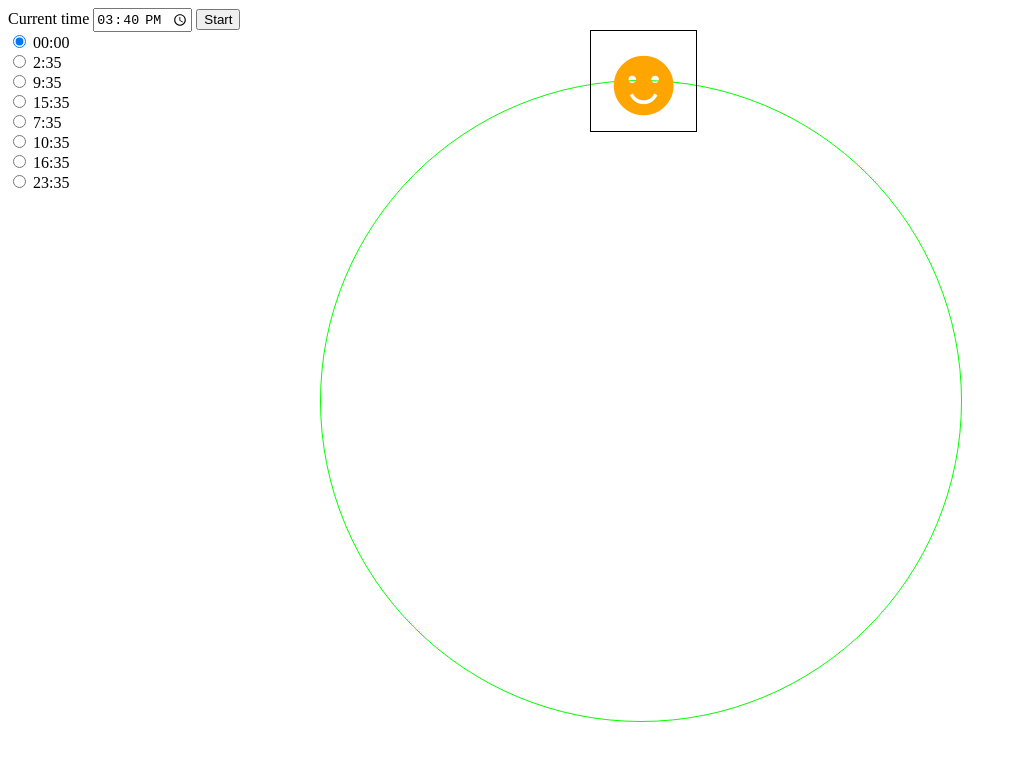
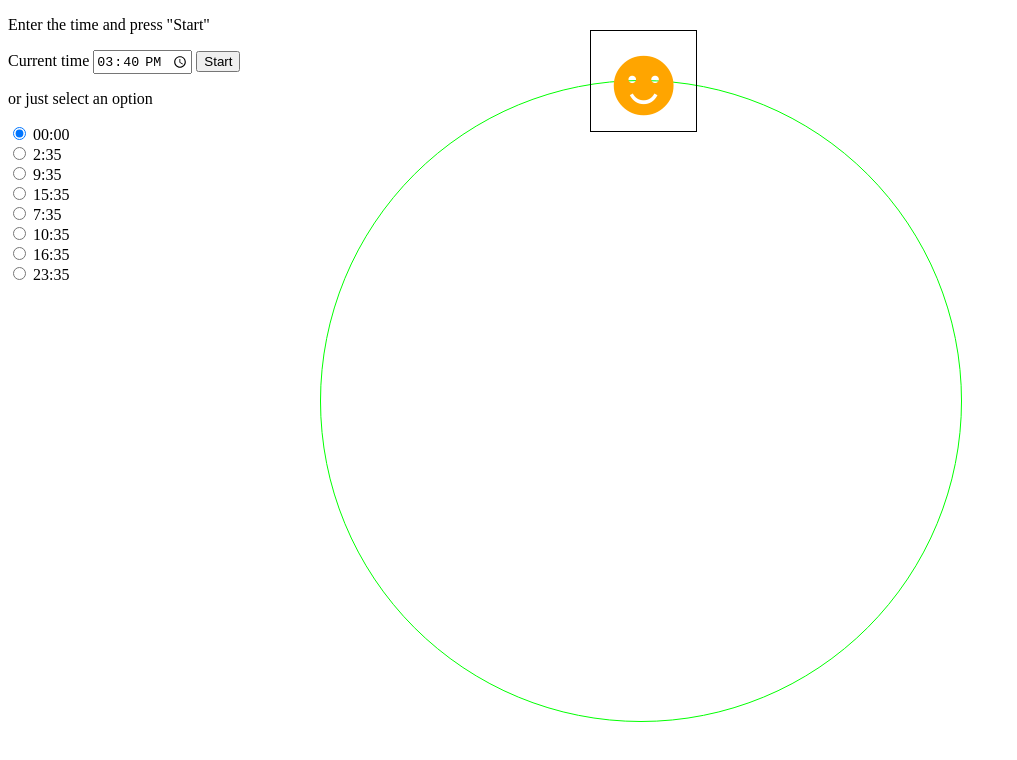
Before and after one commit to cwayfinder/sunrize-animation, a plain HTML site: page index.html in a window 1280 px wide. Shown: the whole page, without its empty margins (0-1017 px from the left). Drawn offline with Linux system fonts and the light colour scheme.

Commit message:
Add paragraphs with description

```diff
--- a/index.html
+++ b/index.html
@@ -10,11 +10,13 @@
 <body>
 
 <div class="toolbar">
+  <p>Enter the time and press "Start"</p>
   <label for="current-time">Current time</label>
   <input type="time" id="current-time" value="15:40" min="00:00" max="23:59">
   <button id="start">Start</button>
   <br>
 
+  <p>or just select an option</p>
   <input type="radio" name="time" value="00:00" id="radio0" checked>
   <label for="radio0">00:00</label><br>
   <input type="radio" name="time" value="2:35" id="radio1">
```
